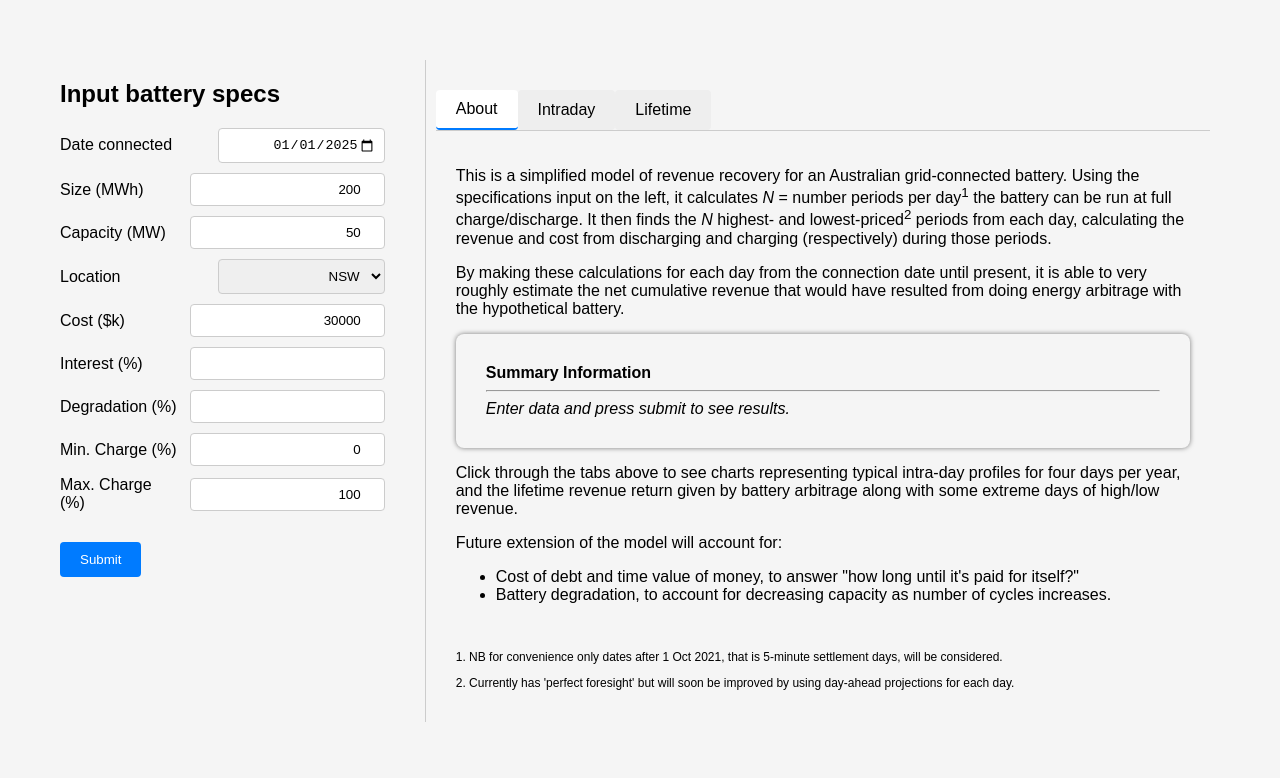
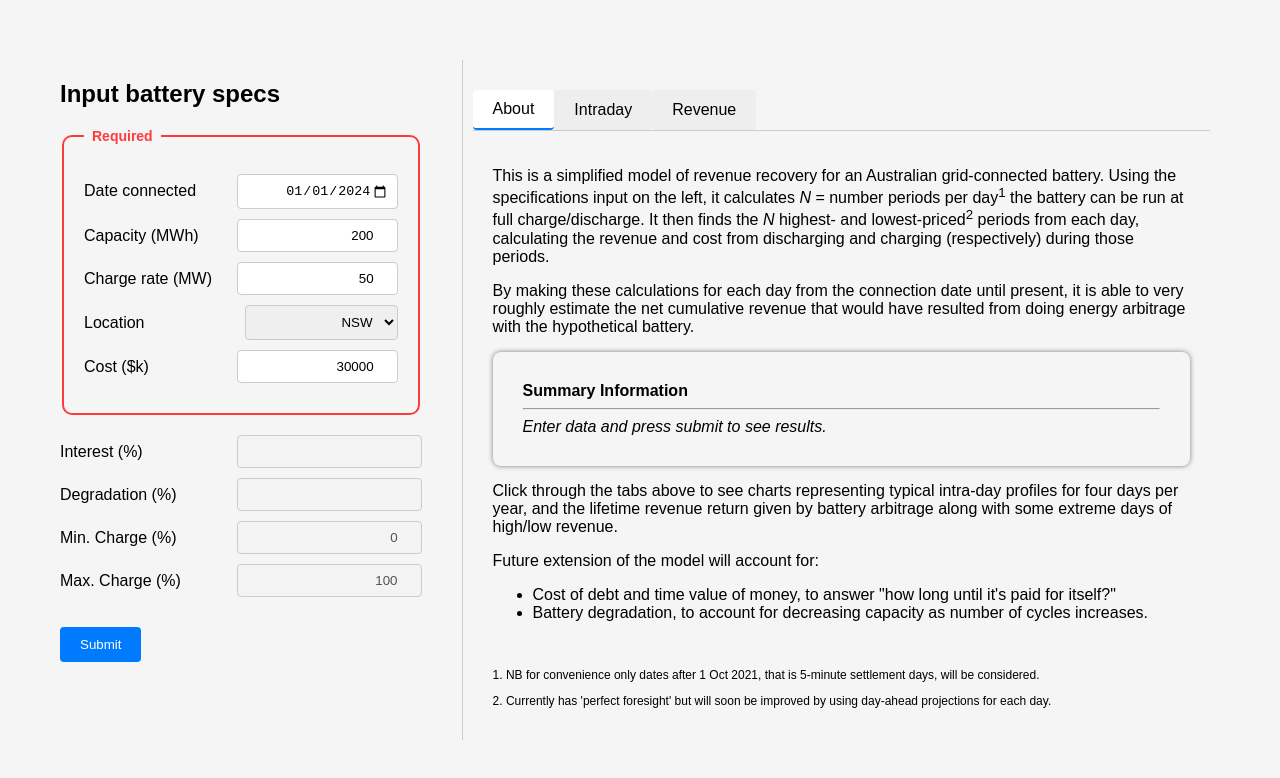
Before and after one commit to patrickmck/battery-arbitrage, a website: page index.html in a window 1280 px wide. Drawn offline with nearby package versions, Linux system fonts and the light colour scheme.

Commit message:
added API url

```diff
--- a/battery-vis.js
+++ b/battery-vis.js
@@ -198,7 +198,7 @@ function make_revenue_summary(data, payback_date, payback_amount) {
 // After receiving data from the API, populate the info summary
 // and populate the charts in the intraday and revenue tabs
 let make_charts = function(jsondata) {
-    // console.log(jsondata)
+    console.log(`Data: ${jsondata}`)
     // Intraday data
     const intraday_summer = jsondata.summer;
     let intraday_summer_date = jsondata.summer_date;
@@ -225,7 +225,7 @@ let make_charts = function(jsondata) {
         .append("div")
         .html(summary_html);
 
-    // Parse date and convert price
+    // Parse dates and convert price
     const parseDate = d3.timeParse("%Y-%m-%d");
     const parseTime = d3.timeParse("%Y-%m-%d %H:%M:%S");
     [intraday_summer, intraday_winter, dearest, cheapest].forEach(arr => {
@@ -269,29 +269,28 @@ let make_charts = function(jsondata) {
 
 };
 
-const api_url = 'foobar'
+const api_url = 'https://1g5rky7tjj.execute-api.ap-southeast-2.amazonaws.com/v1'
 document.getElementById('data-form').addEventListener('submit', async function (e) {
     e.preventDefault();
     let form = e.target;
     let formData = new FormData(form);
-    let data = Object.fromEntries(formData.entries());
-    console.log(data)
+    let query = Object.fromEntries(formData.entries());
+    console.log(`Query: ${JSON.stringify(query)}`)
+    let params = new URLSearchParams(query)
+    query_url = `${api_url}/product?${params}`
+    console.log(query_url)
 
-    // Send to your API (example with fetch)
     try {
-        // let response = await fetch(api_url, {
-        //     method: 'POST',
-        //     headers: {
-        //         'Content-Type': 'application/json'
-        //     },
-        //     body: JSON.stringify(data)
-        // });
+        let response_final = await fetch(`${api_url}`, {method: 'GET'})
+            .then((response) => console.log(response))
+            .then(data => data.json())
+            .then(jsondata => make_charts(jsondata));
 
-        let response = await fetch('./output.json')
-            .then(data => data.json())
-            .then(jsondata => make_charts(jsondata))
+        // let response = await fetch('./output.json')
+        //     .then(data => data.json())
+        //     .then(jsondata => make_charts(jsondata))
 
-        console.log('Server response:', response);
+        // console.log('Server response:', response);
 
 
     } catch (error) {
--- a/index.html
+++ b/index.html
@@ -34,18 +34,33 @@
     }
 
     .form-row label {
-      flex: 1;
+      width: 50%;
       margin-right: 10px;
       text-align: left;
     }
 
     .form-row input,
     .form-row select {
-      flex: 1;
+      width: 50%;
       padding: 8px;
       border: 1px solid #ccc;
       border-radius: 4px;
       text-align: right;
+    }
+
+    .form-group {
+      border: 2px solid #ff3c3c;
+      border-radius: 10px;
+      padding: 20px;
+      margin-bottom: 20px;
+    }
+
+    .form-group legend {
+      font-weight: bold;
+      font-size: 14px;
+      padding: 0 8px;
+      color: #ff3c3c;
+      border-radius: 4px;
     }
 
     button {
@@ -134,11 +149,13 @@
     <div class="form-container">
         <h2>Input battery specs</h2>
       <form id="data-form" method="POST">
-        <div class="form-row"><label for="date">Date connected</label><input type="date" name="date" value="2025-01-01" required /></div>
-        <div class="form-row"><label for="size">Size (MWh)</label><input type="number" name="size" value="200" required /></div>
-        <div class="form-row"><label for="capacity">Capacity (MW)</label><input type="number" name="capacity" value="50" required /></div>
-        <div class="form-row"><label for="location">Location</label>
-          <select name="location" required>
+        <fieldset class="form-group">
+          <legend>Required</legend>
+        <div class="form-row"><label for="date">Date connected</label><input type="date" name="date" value="2024-01-01" required /></div>
+        <div class="form-row"><label for="capacity">Capacity (MWh)</label><input type="number" name="capacity" value="200" required /></div>
+        <div class="form-row"><label for="rate">Charge rate (MW)</label><input type="number" name="rate" value="50" required /></div>
+        <div class="form-row"><label for="region">Location</label>
+          <select name="region" required>
             <option value="NSW">NSW</option>
             <option value="QLD">QLD</option>
             <option value="VIC">VIC</option>
@@ -147,10 +164,11 @@
           </select>
         </div>
         <div class="form-row"><label for="cost">Cost ($k)</label><input type="number" name="cost" value="30000" step="1" required /></div>
-        <div class="form-row"><label for="interest">Interest (%)</label><input type="number" name="interest" step="0.01" /></div>
-        <div class="form-row"><label for="degradation">Degradation (%)</label><input type="number" name="degradation" step="0.01" /></div>
-        <div class="form-row"><label for="minCharge">Min. Charge (%)</label><input type="number" value="0" step="1" name="minCharge" /></div>
-        <div class="form-row"><label for="maxCharge">Max. Charge (%)</label><input type="number" value="100" step="1" name="maxCharge" /></div>
+        </fieldset>
+        <div class="form-row"><label for="interest">Interest (%)</label><input disabled type="number" name="interest" step="0.01" /></div>
+        <div class="form-row"><label for="degradation">Degradation (%)</label><input disabled type="number" name="degradation" step="0.01" /></div>
+        <div class="form-row"><label for="minCharge">Min. Charge (%)</label><input disabled type="number" value="0" step="1" name="minCharge" /></div>
+        <div class="form-row"><label for="maxCharge">Max. Charge (%)</label><input disabled type="number" value="100" step="1" name="maxCharge" /></div>
         <button type="submit">Submit</button>
       </form>
     </div>
@@ -159,7 +177,7 @@
         <div class="tabs">
         <button class="tab-button active" onclick="showTab('tab1')">About</button>
         <button class="tab-button" onclick="showTab('tab2')">Intraday</button>
-        <button class="tab-button" onclick="showTab('tab3')">Lifetime</button>
+        <button class="tab-button" onclick="showTab('tab3')">Revenue</button>
       </div>
 
       <div id="tab1" class="tab-content active">
```
